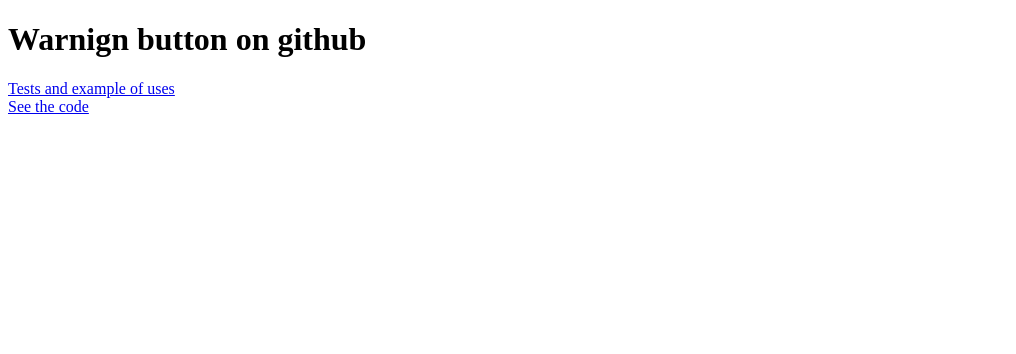
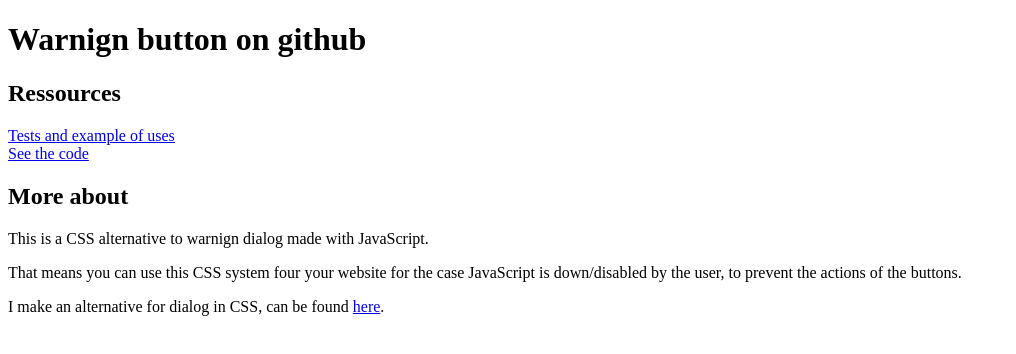
Before and after one commit to TheyAreLostPeople/warning_button, a plain HTML site: page index.html in a window 1280 px wide. Shown: the whole page, without its empty margins (0-1016 px from the left). Drawn offline with Linux system fonts and the light colour scheme.

Commit message:
Add files via upload

```diff
--- a/index.html
+++ b/index.html
@@ -4,15 +4,20 @@
     <meta charset="utf-8" />
     <meta name="viewport" content="width=device-width, initial-scale=1" />
     <link rel="stylesheet" type="text/css" href="warning_button_system.css" />
-    <title>Warning test</title>
+    <title>Warning button</title>
   </head>
 
   <body>
 
     <h1>Warnign button on github</h1>
+    <h2>Ressources</h2>
     <a href="https://theyarelostpeople.github.io/warning_button/test/warning_button_test.html">Tests and example of uses</a>
     <br>
     <a href="warning_button_system.css">See the code</a>
+    <h2>More about</h2>
+    <p>This is a CSS alternative to warnign dialog made with JavaScript.</p>
+    <p>That means you can use this CSS system four your website for the case JavaScript is down/disabled by the user, to prevent the actions of the buttons.</p>
+    <p>I make an alternative for dialog in CSS, can be found <a href="https://theyarelostpeople.github.io/dialog/">here</a>.</p>
 
   </body>
 
```
